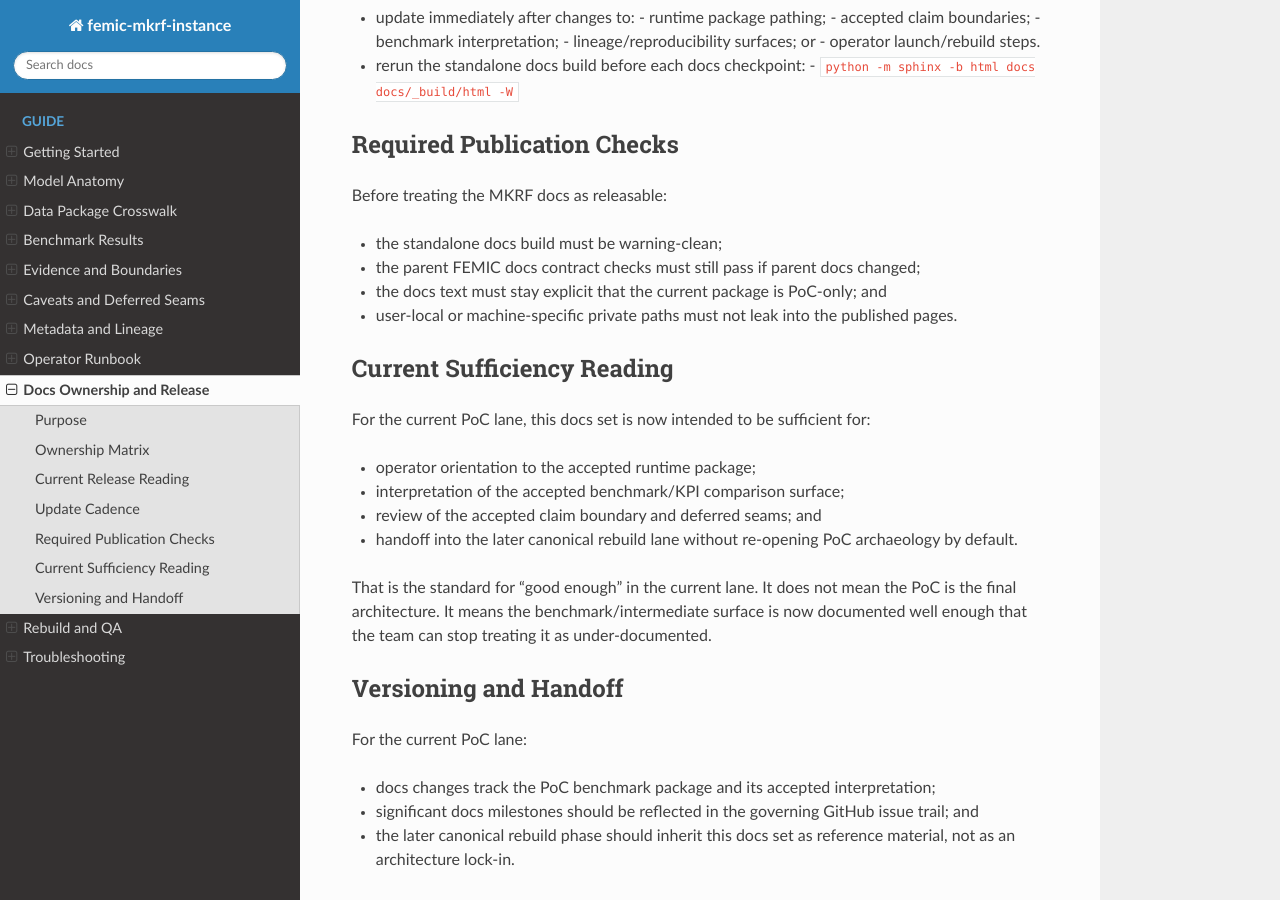
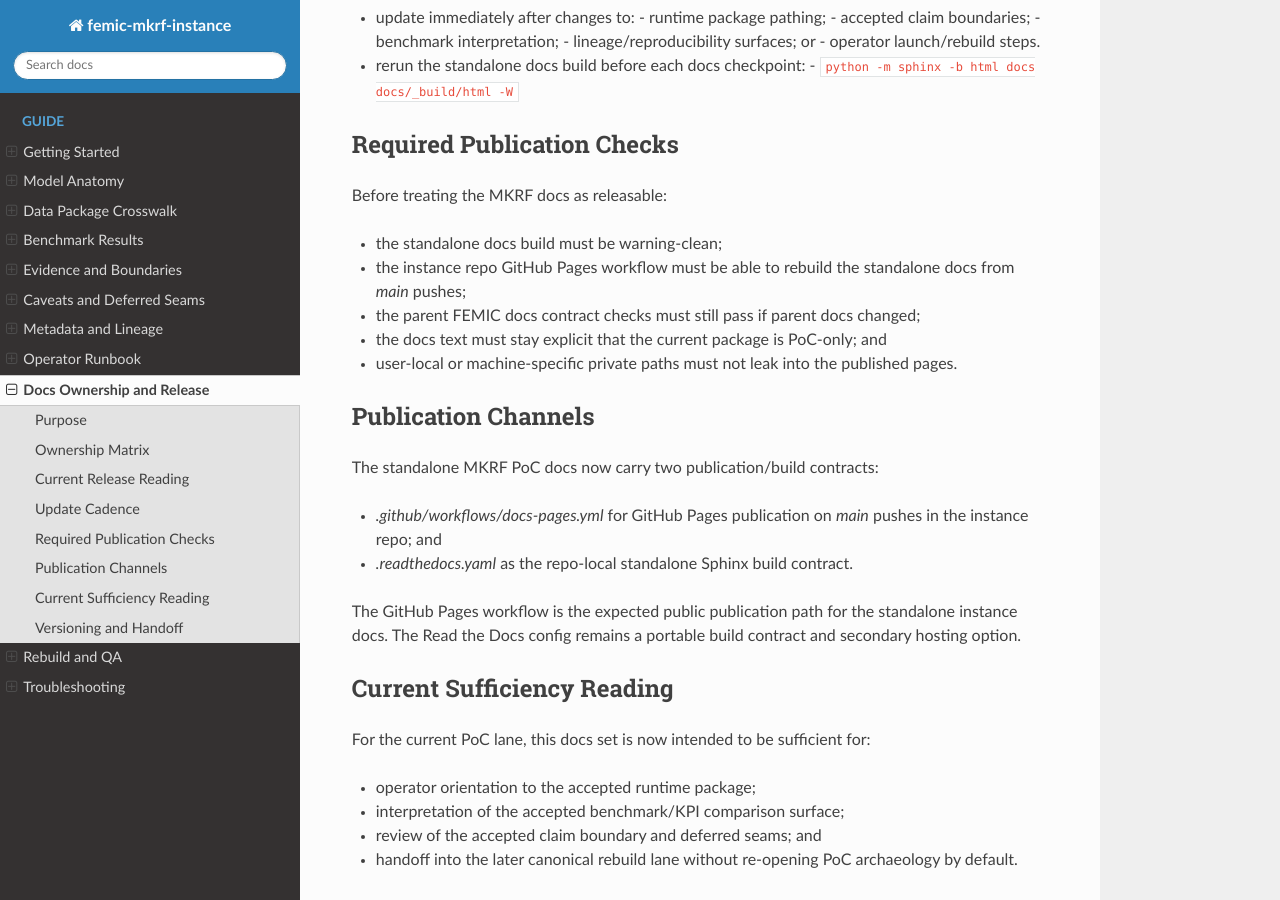
Before and after one commit to UBC-FRESH/femic-mkrf-instance, a Sphinx documentation site: the page built from docs/docs-ownership-and-release.rst, in a window 1280 px wide and 900 px high, scrolled down 905 px. Built offline with Sphinx 7.4.7 and the Read the Docs theme 3.1.0, drawn with Linux system fonts in a browser that asks for light colours.

Commit message:
Docs: publish MKRF standalone docs on GitHub Pages

```diff
--- a/docs/docs-ownership-and-release.rst
+++ b/docs/docs-ownership-and-release.rst
@@ -56,10 +56,25 @@ Required Publication Checks
 Before treating the MKRF docs as releasable:
 
 - the standalone docs build must be warning-clean;
+- the instance repo GitHub Pages workflow must be able to rebuild the
+  standalone docs from `main` pushes;
 - the parent FEMIC docs contract checks must still pass if parent docs changed;
 - the docs text must stay explicit that the current package is PoC-only; and
 - user-local or machine-specific private paths must not leak into the published
   pages.
+
+Publication Channels
+--------------------
+
+The standalone MKRF PoC docs now carry two publication/build contracts:
+
+- `.github/workflows/docs-pages.yml` for GitHub Pages publication on `main`
+  pushes in the instance repo; and
+- `.readthedocs.yaml` as the repo-local standalone Sphinx build contract.
+
+The GitHub Pages workflow is the expected public publication path for the
+standalone instance docs. The Read the Docs config remains a portable build
+contract and secondary hosting option.
 
 Current Sufficiency Reading
 ---------------------------
```
Also changed, not shown: 1 other file.
